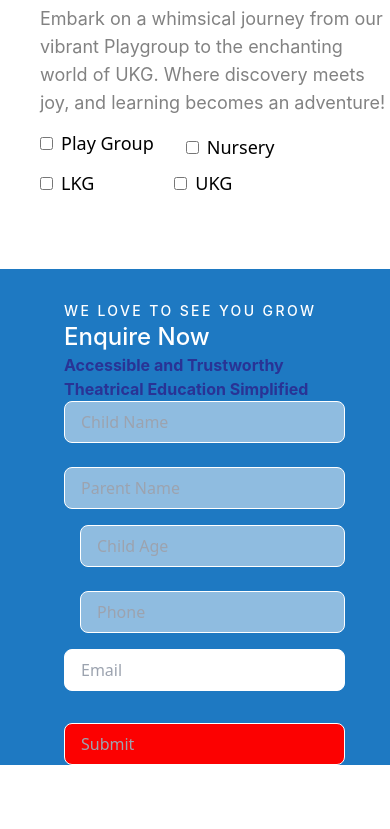
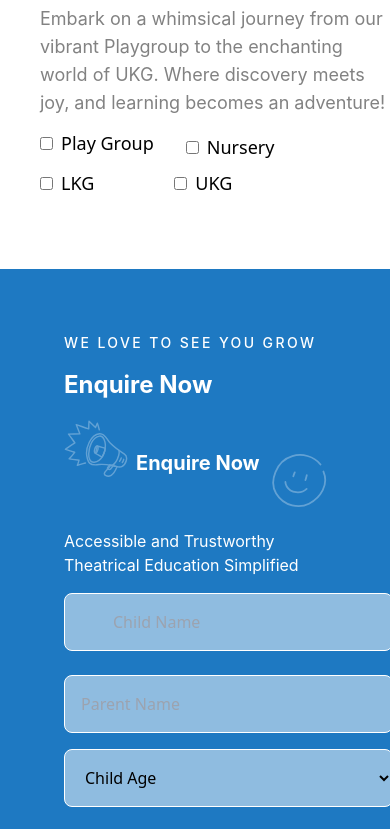
Before and after one commit to Lnikita123/preSchoolUser, a React (Create React App) app: page / in a window 390 px wide. Shown: the part 1761-2590 px from the top of the page. Built offline with nearby package versions, Linux system fonts and the light colour scheme; no server answers.

Commit message:
feat:form ui and footer

```diff
--- a/src/About/About.js
+++ b/src/About/About.js
@@ -27,9 +27,9 @@ const About = () => {
         }}
         className="lg:flex flex-col  bg-cover lg:w-full w-full h-[14rem] lg:h-[500px] lg:mt-[8rem] mt-[8rem] "
       >
-        <div className="lg:mt-[16rem] lg:flex flex-col">
+        <div className="relative lg:mt-[16rem] w-full">
           <p
-            className="flex flex-col items-start lg:ml-[18rem] text-white justify-center text-2xl font- normal"
+            className="absolute bottom-0 left-0 w-full text-center lg:static lg:ml-[18rem] lg:text-left text-white text-2xl font-normal"
             style={{ fontFamily: "Englebert, cursive" }}
           >
             About Us
--- a/src/Creative.js
+++ b/src/Creative.js
@@ -73,7 +73,7 @@ const Creative = () => {
             </div>
           </div>
         </div>
-        <div className="lg:flex flex-row lg:justify-center mt-[2rem] lg:mt-[4rem] lg:space-x-16 lg:space-y-4">
+        <div className="lg:flex flex-row lg:justify-center mt-[2rem] lg:mt-[4rem] 2xl:space-x-16 lg:space-x-0 lg:space-y-4">
           <div className="hidden lg:flex relative lg:w-[28rem] lg:h-[11rem] bg-[#EDFEF6] mt-[4rem]">
             <div className="flex flex-col pl-8 pt-[2rem] z-10">
               <h1 className="font-bold text-black lg:text-xl">
--- a/src/Curriculum.js
+++ b/src/Curriculum.js
@@ -79,7 +79,7 @@ const Curriculum = () => {
           {item.description}
         </p>
         {pointsArray && (
-          <ol className="ml-4 list-decimal">
+          <ol className="ml-4">
             {pointsArray.map((point, index) => (
               <li key={index} className="text-sm font-normal">
                 {point}
--- a/src/Emailform.js
+++ b/src/Emailform.js
@@ -27,44 +27,54 @@ const Emailform = () => {
     <div className="bg-[#1E79C2] lg:mt-[4rem] mt-[4rem] ">
       <div className="flex flex-row space-x-16 space-y-8">
         <div>
-          <img
-            className="w-[9rem] h-[7rem] mt-[9rem] lg:justify-center"
-            src="7.svg"
-            alt="i"
-          />
+          <img className="w-[9rem] h-[7rem] mt-[9rem] " src="7.svg" alt="i" />
         </div>
         <div
           className="lg:px-10   lg:py-6 lg:border lg:border-white rounded-md lg:mt-[6rem] lg:h-[29rem] lg:mb-[2rem]"
           style={desktopStyles}
         >
           <p
-            className="text-sm font-medium text-white lg:hidden lg:font-medium"
+            className="text-sm  text-white lg:hidden font-medium lg:mt-0 mt-[2rem]"
             style={{ fontFamily: "Inter, sans-serif", letterSpacing: "2.4px" }}
           >
             {" "}
             WE LOVE TO SEE YOU GROW
           </p>
           <p
-            className="lg:text-[#3A3F6E] text-white  font-medium lg:text-base text-2xl "
+            className="lg:text-[#3A3F6E] text-white  font-bold lg:text-base text-2xl lg:mt-0 mt-[1rem] "
             style={{ fontFamily: "Inter, sans-serif" }}
           >
             Enquire Now
           </p>
+          <div className="flex space-x-2 lg:hidden mt-[1rem]">
+            <img className="w-[4rem] h-[4rem]" src="contact2.svg" alt="in" />
+            <p
+              className="text-xl font-bold text-center text-white mt-[2rem]"
+              style={{ fontFamily: "Inter, sans-serif" }}
+            >
+              Enquire Now
+            </p>
+            <img
+              className="w-[4rem] h-[4rem] mt-[2rem]"
+              src="contact1.svg"
+              alt="in"
+            />
+          </div>
           <h1
-            className="text-[#293395] font-bold lg:text-2xl lg:mt-[0.6rem]"
+            className="lg:text-[#293395] text-white font-normal lg:font-bold lg:text-2xl lg:mt-[0.6rem] mt-[1rem]"
             style={{ fontFamily: "Inter, sans-serif" }}
           >
             Accessible and Trustworthy <br />
             Theatrical Education Simplified
           </h1>
-          <div className="flex flex-col lg:flex-row space-x-4 lg:mt-[2.5rem]">
+          <div className="flex flex-col lg:flex-row lg:space-x-4 lg:mt-[2.5rem] mt-[1rem]">
             <div className="flex flex-col space-y-6 lg:space-y-4">
               <input
                 type="text"
                 id="childName"
                 name="childName"
                 placeholder="Child Name"
-                className="px-4 py-2 text-black border border-white rounded-lg lg:bg-white"
+                className="px-12 py-4 text-black border border-white rounded-lg lg:py-2 lg:px-4 lg:bg-white"
                 style={{
                   background:
                     window.innerWidth < 1024
@@ -77,7 +87,7 @@ const Emailform = () => {
                 id="parentName"
                 name="parentName"
                 placeholder="Parent Name"
-                className="px-4 py-2 text-black border border-white rounded-lg lg:bg-white"
+                className="px-4 py-4 text-black border border-white rounded-lg lg:py-2 lg:bg-white"
                 style={{
                   background:
                     window.innerWidth < 1024
@@ -87,7 +97,7 @@ const Emailform = () => {
               />
             </div>
             <div className="flex flex-col space-y-6 lg:space-y-4 lg:mt-0 mt-[1rem]">
-              <input
+              {/* <input
                 type="text"
                 id="name"
                 name="name"
@@ -99,13 +109,32 @@ const Emailform = () => {
                       ? "rgba(255, 255, 255, 0.50)"
                       : "white",
                 }}
-              />
+              /> */}
+              <select
+                type="text"
+                id="name"
+                name="name"
+                placeholder="Child Age"
+                className="px-4 py-4 text-black border border-white rounded-lg lg:py-2 lg:bg-white"
+                style={{
+                  background:
+                    window.innerWidth < 1024
+                      ? "rgba(255, 255, 255, 0.50)"
+                      : "white",
+                }}
+              >
+                <option className="text-black">Child Age</option>
+                <option>1</option>
+                <option>2</option>
+                <option>3</option>
+                <option>4</option>
+              </select>
               <input
                 type="number"
                 id="name"
                 name="name"
                 placeholder="Phone"
-                className="px-4 py-2 text-black border border-white rounded-lg "
+                className="px-4 py-4 text-black border border-white rounded-lg lg:py-2 "
                 style={{
                   background:
                     window.innerWidth < 1024
@@ -120,16 +149,21 @@ const Emailform = () => {
             id="name"
             name="name"
             placeholder="Email"
-            className="w-full py-2 text-black border border-white rounded-lg lg:mt-[2rem] px-4  mt-[1rem]"
-            style={{ Background: "rgba(255, 255, 255, 0.50)" }}
+            className="w-full lg:py-2 py-4 text-black border border-white rounded-lg lg:mt-[2rem] px-4  mt-[1rem]"
+            style={{
+              background:
+                window.innerWidth < 1024
+                  ? "rgba(255, 255, 255, 0.50)"
+                  : "white",
+            }}
           />
           <input
             type="text"
             id="name"
             name="name"
             placeholder="Submit"
-            className="w-full py-2 text-white border bg-[#FC0101] border-white rounded-lg lg:mt-[4rem] mt-[2rem] px-4"
-            style={{ Background: "rgba(255, 255, 255, 0.50)" }}
+            className="w-full lg:py-2 py-4 mb-[2rem] text-white border bg-[#FC0101] border-white rounded-lg lg:mt-[4rem] mt-[2rem] text-center"
+            // style={{ Background: "rgba(255, 255, 255, 0.50)" }}
           />
         </div>
 
--- a/src/Navbar.js
+++ b/src/Navbar.js
@@ -84,7 +84,7 @@ const Navbar = () => {
           </Link>
           <Link to="/Contact" onClick={() => handleNavClick("Contact")}>
             <button
-              className="rounded-full px-6 py-2 text-white bg-[#FD0101] text-center text-base font-bold"
+              className="rounded-full px-6 py-2 text-white bg-green-500 lg:bg-[#FD0101] text-center text-base font-bold"
               style={{ boxShadow: "0px 8px 27.7px 0px rgba(253, 1, 1, 0.56)" }}
             >
               Contact us
@@ -102,12 +102,12 @@ const Navbar = () => {
 
         {/* Mobile Menu */}
         <div
-          className={`lg:hidden absolute top-[5rem] w-80 bg-gray-50 shadow-lg transition-transform transform ${
+          className={`lg:hidden absolute top-[5rem] w-64 bg-gray-50 shadow-lg transition-transform transform ${
             isMobileMenuOpen ? "right-0 rounded-xl" : "translate-x-full"
           }`}
         >
           {isMobileMenuOpen && (
-            <ul className="z-50 flex w-full px-[10rem] bg-white rounded-xl">
+            <ul className="z-50 flex w-full p-4 bg-white rounded-xl">
               <div>
                 {/* <div>
                   <img src="/prelogo.svg" alt="im" />
```
Also changed, not shown: src/Enquire.js (+7 -7 lines), src/Home/Footer.js (+81 -53 lines), src/Programs/Program.js (+4 -4 lines), 1 other file (tests, documents, lock files or other folders).
